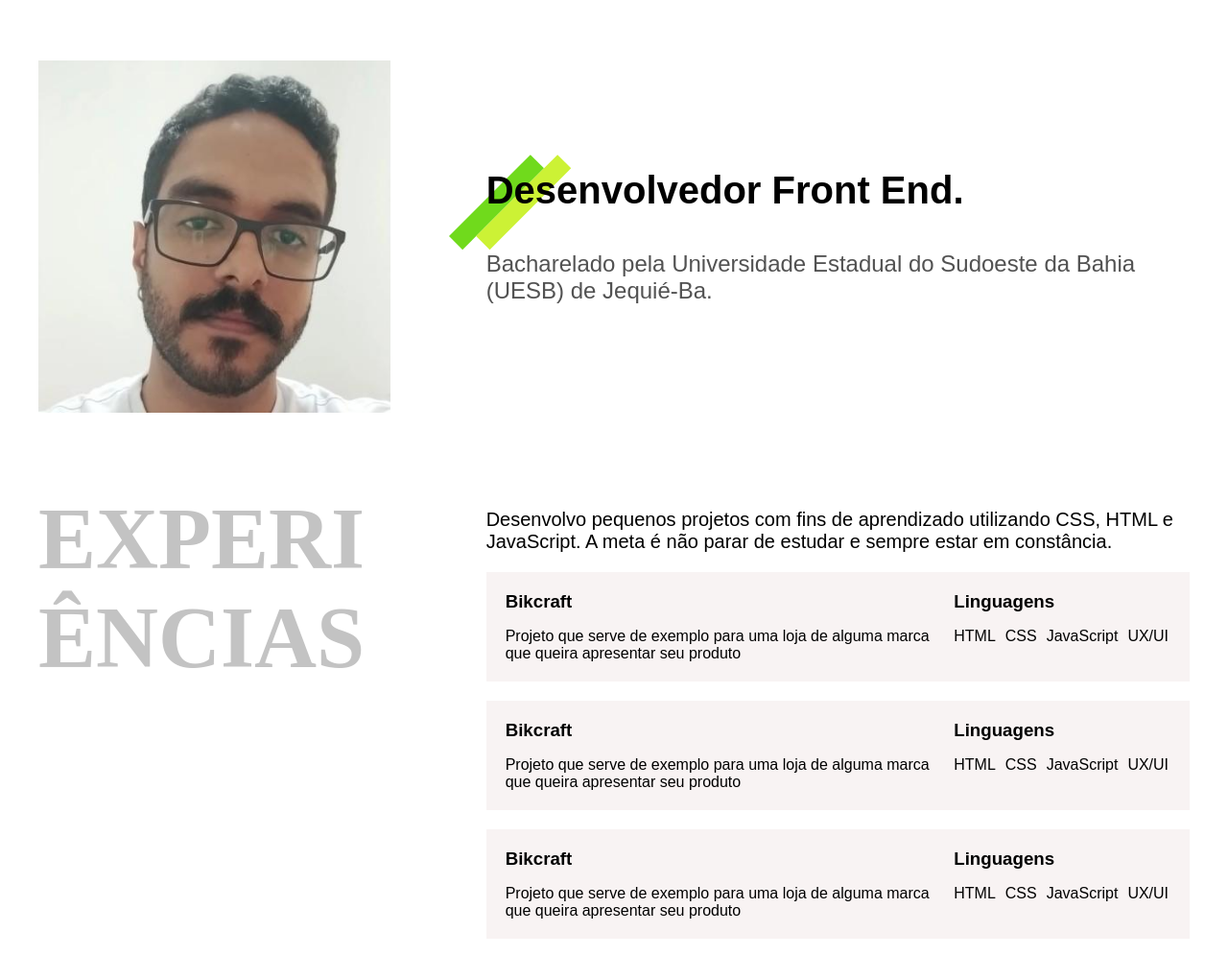
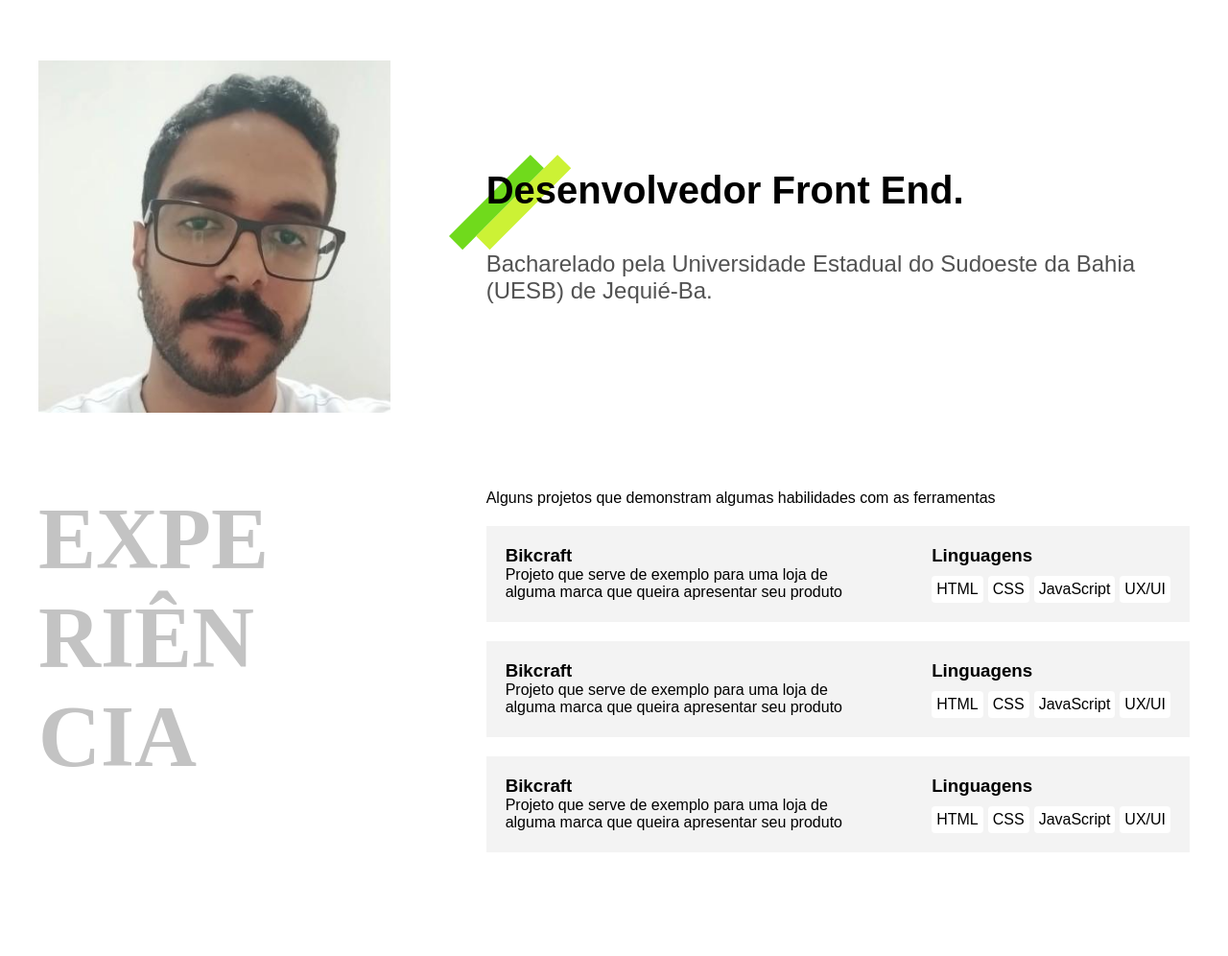
Before and after one commit to CaelSS/Portfolio-2.0, a plain HTML site: page index.html in a window 1280 px wide. Shown: the part 80-1076 px from the top of the page at 96% size. After the commit the page ends 1008 px from the top, so only its background shows below. Drawn offline with Linux system fonts and the light colour scheme.

Commit message:
semantica do codigo melhorada

```diff
--- a/css/experiencia.css
+++ b/css/experiencia.css
@@ -2,11 +2,12 @@
   max-width: 1200px;
   display: grid;
   grid-template-columns: 1fr 2fr;
+  gap: 100px;
   padding: 40px 20px;
   margin: 0 auto;
-  gap: 100px;
 
   .titulo-exp {
+    max-height: auto;
     font-size: 90px;
     word-break: break-all;
     text-transform: uppercase;
@@ -14,25 +15,26 @@
     color: #c3c3c3;
   }
 
-  .exe-projetos {
-    margin-top: 20px; /*pra o texto p do lado direito alinhar com o h2 da equerda*/
-  }
-  .descricao-proj {
-    font-size: 20px;
-  }
-  .projeto {
-    gap: 1rem;
-    margin-top: 20px;
+  .projetos {
     display: grid;
-    grid-template-columns: 2fr 1fr;
-    padding: 20px;
-    background-color: #f8f3f3;
+    gap: 20px;
+
+    .projeto {
+      padding: 20px;
+      display: flex;
+      background-color: #f3f3f3;
+      gap: 60px;
+    }
 
     ul {
       display: flex;
-      gap: 10px;
+      gap: 5px;
 
       li {
+        margin-top: 10px;
+        background-color: white;
+        padding: 5px;
+        border-radius: 4px;
       }
     }
   }
--- a/index.html
+++ b/index.html
@@ -33,61 +33,73 @@
     </main>
 
     <section class="experiencia">
-      <h2 class="titulo-exp">experiências</h2>
 
-      <div class="exe-projetos">
-        <p class="descricao-proj">
-          Desenvolvo pequenos projetos com fins de aprendizado utilizando CSS,
-          HTML e JavaScript. A meta é não parar de estudar e sempre estar em
-          constância.
+      <h2 class="titulo-exp">expe<br>riên<br>cia</h2>
+
+      <div class="projetos">
+        <p>
+          Alguns projetos que demonstram algumas habilidades com as ferramentas
         </p>
 
         <div class="projeto">
-          <h3>Bikcraft</h3>
-          <h3>Linguagens</h3>
-          <p>
-            Projeto que serve de exemplo para uma loja de alguma marca que
-            queira apresentar seu produto
-          </p>
+          <div>
+            <h3>Bikcraft</h3>
 
-          <ul>
-            <li>HTML</li>
-            <li>CSS</li>
-            <li>JavaScript</li>
-            <li>UX/UI</li>
-          </ul>
+            <p>
+              Projeto que serve de exemplo para uma loja de alguma marca que
+              queira apresentar seu produto
+            </p>
+          </div>
+
+          <div>
+            <h3>Linguagens</h3>
+            <ul>
+              <li>HTML</li>
+              <li>CSS</li>
+              <li>JavaScript</li>
+              <li>UX/UI</li>
+            </ul>
+          </div>
         </div>
 
         <div class="projeto">
-          <h3>Bikcraft</h3>
-          <h3>Linguagens</h3>
-          <p>
-            Projeto que serve de exemplo para uma loja de alguma marca que
-            queira apresentar seu produto
-          </p>
+          <div>
+            <h3>Bikcraft</h3>
 
-          <ul>
-            <li>HTML</li>
-            <li>CSS</li>
-            <li>JavaScript</li>
-            <li>UX/UI</li>
-          </ul>
+            <p>
+              Projeto que serve de exemplo para uma loja de alguma marca que
+              queira apresentar seu produto
+            </p>
+          </div>
+          <div>
+            <h3>Linguagens</h3>
+            <ul>
+              <li>HTML</li>
+              <li>CSS</li>
+              <li>JavaScript</li>
+              <li>UX/UI</li>
+            </ul>
+          </div>
         </div>
 
         <div class="projeto">
-          <h3>Bikcraft</h3>
-          <h3>Linguagens</h3>
-          <p>
-            Projeto que serve de exemplo para uma loja de alguma marca que
-            queira apresentar seu produto
-          </p>
+          <div>
+            <h3>Bikcraft</h3>
 
-          <ul>
-            <li>HTML</li>
-            <li>CSS</li>
-            <li>JavaScript</li>
-            <li>UX/UI</li>
-          </ul>
+            <p>
+              Projeto que serve de exemplo para uma loja de alguma marca que
+              queira apresentar seu produto
+            </p>
+          </div>
+          <div>
+            <h3>Linguagens</h3>
+            <ul>
+              <li>HTML</li>
+              <li>CSS</li>
+              <li>JavaScript</li>
+              <li>UX/UI</li>
+            </ul>
+          </div>
         </div>
       </div>
     </section>
```
